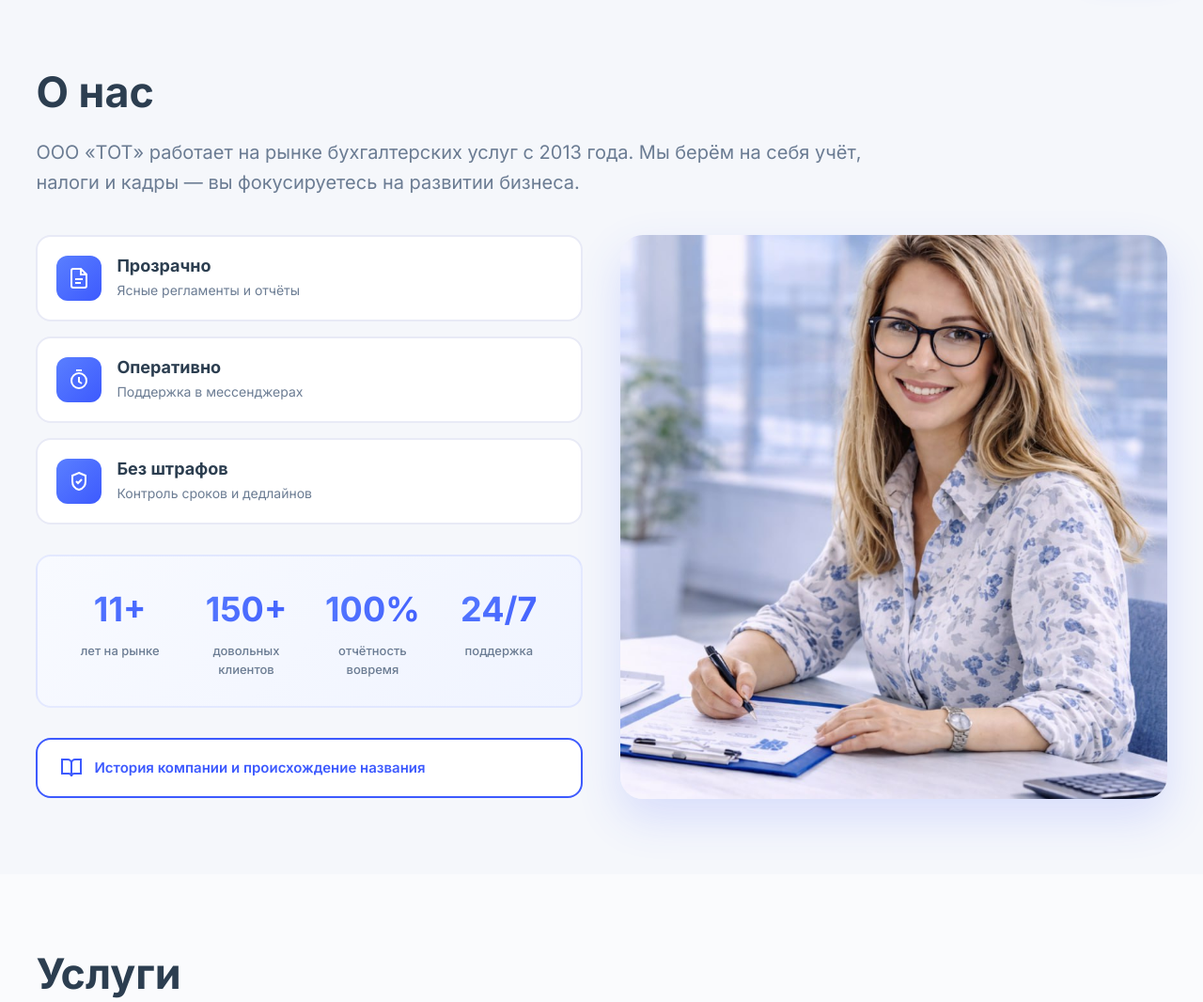
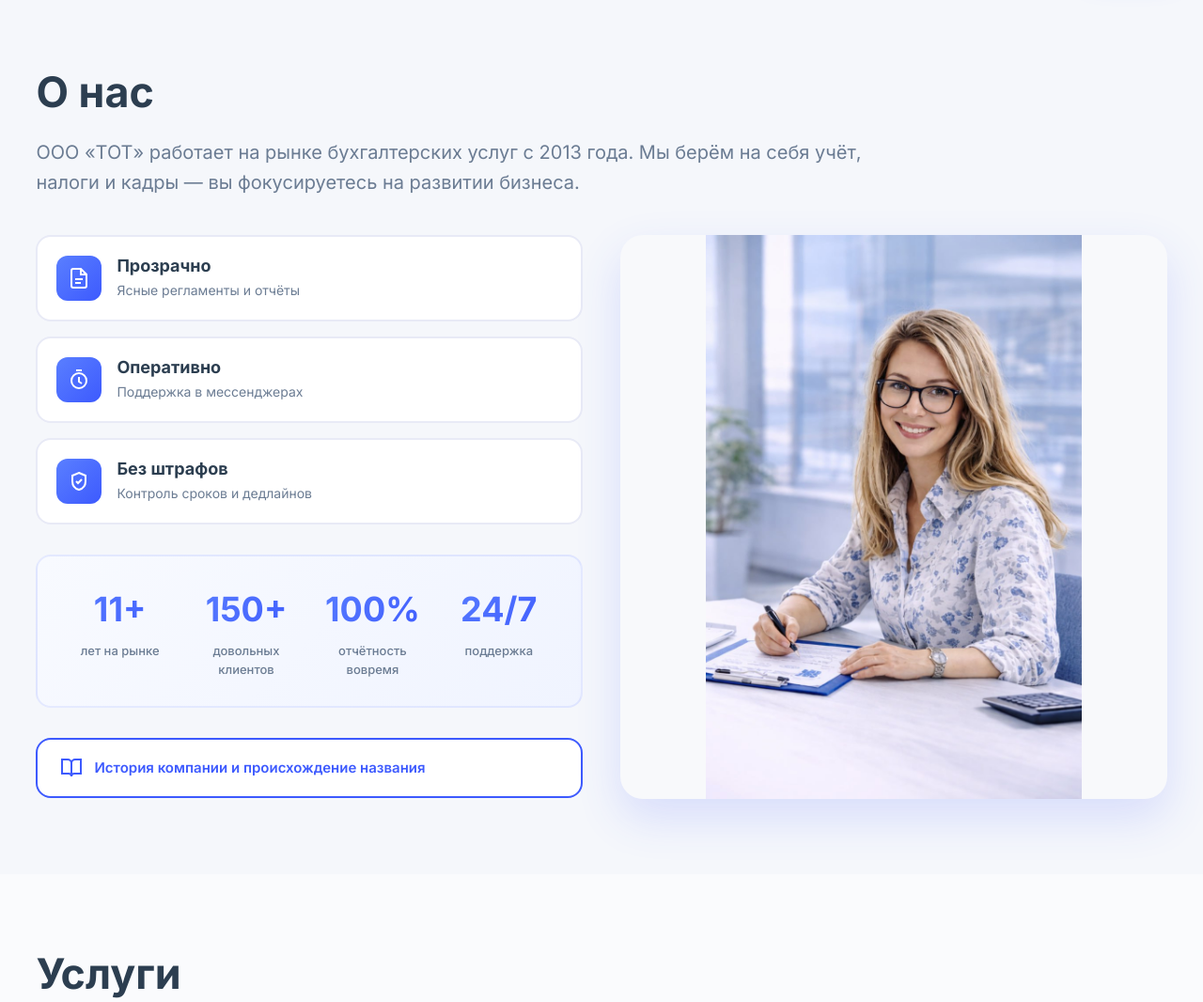
Before and after one commit to KoboSteruS/TOT, a Flask app: page / in a window 1280 px wide. Shown: the part 808-1874 px from the top of the page at 94% size. Run offline with Flask 3, Linux system fonts and the light colour scheme.

Commit message:
fix: фото в блоке О нас теперь отображается полностью
- Изменено background-size с cover на contain

- Добавлен светлый background-color для заполнения пустого пространства

- Фото больше не обрезается

Made-with: Cursor

```diff
--- a/static/styles.css
+++ b/static/styles.css
@@ -480,7 +480,8 @@ h2 {
 .about-photo {
   border-radius: var(--radius-lg);
   min-height: 600px;
-  background: url('/static/images/about/accountant.jpg') center/cover no-repeat;
+  background: url('/static/images/about/accountant.jpg') center/contain no-repeat;
+  background-color: #f8f9fb;
   box-shadow: var(--shadow-lg);
 }
 .about-modal {
@@ -1207,12 +1208,10 @@ h2 {
   border-radius: 24px;
   overflow: hidden;
   transition: all .4s ease;
-  background: linear-gradient(135deg, #ef233c 0%, #d90429 100%);
 }
 
 .partner-banner-compact:hover {
   transform: translateY(-8px) scale(1.02);
-  box-shadow: 0 20px 56px rgba(0, 0, 0, .18);
 }
 
 .partner-banner-compact img {
```
